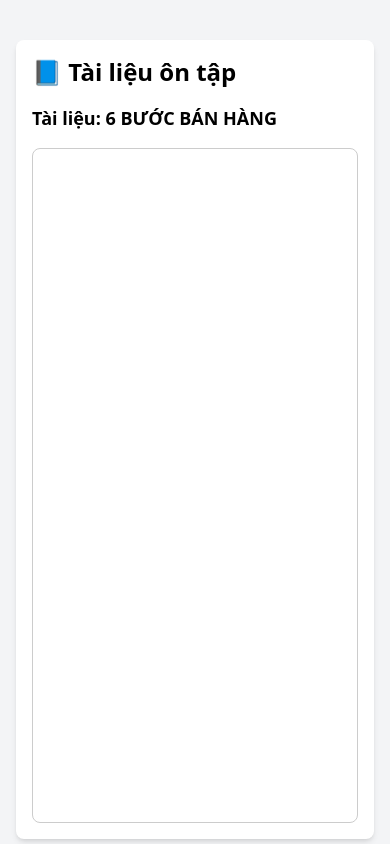
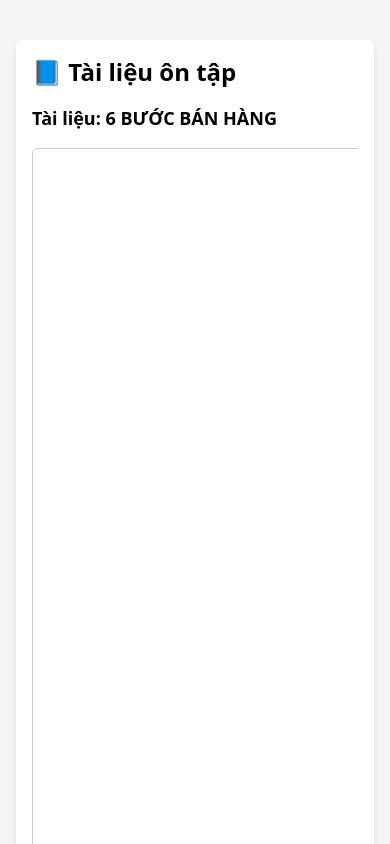
Before and after one commit to tuanvyc14/quizz, a React (Vite) app: page /study in a window 390 px wide. Shown: the top 844 px of the page. Built offline with nearby package versions, Linux system fonts and the light colour scheme.

Commit message:
fix responsive pdf viewer

```diff
--- a/src/Home.jsx
+++ b/src/Home.jsx
@@ -11,7 +11,7 @@ const Home = () => {
           className="bg-green-600 hover:bg-green-700 w-full text-white font-semibold py-3 rounded-xl">
           📝 Làm bài kiểm tra
         </button>
-        <button onClick={() => navigate("/study")} // chỉnh nhẹ để push lại
+        <button onClick={() => navigate("/Study")} // chỉnh nhẹ để push lại
           className="bg-yellow-500 hover:bg-yellow-600 w-full text-white font-semibold py-3 rounded-xl">
           📘 Ôn tập kiến thức
         </button>
--- a/src/Study.jsx
+++ b/src/Study.jsx
@@ -4,25 +4,22 @@ function Study() {
   return (
     <div className="min-h-screen bg-gray-100 py-10 px-4 flex justify-center">
       <div className="bg-white shadow-md rounded-lg w-full max-w-4xl p-4">
-        {/* Tiêu đề chính */}
+        {/* Tiêu đề */}
         <h1 className="text-2xl font-bold mb-4">📘 Tài liệu ôn tập</h1>
-
-        {/* Tiêu đề phụ */}
         <h2 className="text-lg font-semibold mb-4">Tài liệu: 6 BƯỚC BÁN HÀNG</h2>
 
-        {/* Khung chứa iframe PDF, chiếm 80% chiều cao viewport */}
-        <div className="w-full" style={{ height: "80vh" }}>
+        {/* PDF Viewer có cuộn ngang trên mobile */}
+        <div className="w-full overflow-x-auto">
+          <div className="min-w-[900px] h-[100vh]">
             <iframe
               src="/6-buoc-ban-hang.pdf"
               title="Tài liệu 6 bước bán hàng"
+              className="w-full h-full rounded-md"
               style={{
-              width: "100%",
-              height: "100%",
                 border: "1px solid #ccc",
-              borderRadius: "8px",
-              overflow: "auto",
               }}
             />
+          </div>
         </div>
       </div>
     </div>
```
Also changed, not shown: 1 other file (tests, documents, lock files or other folders). Lines whose indentation alone changed are shown as unchanged.
